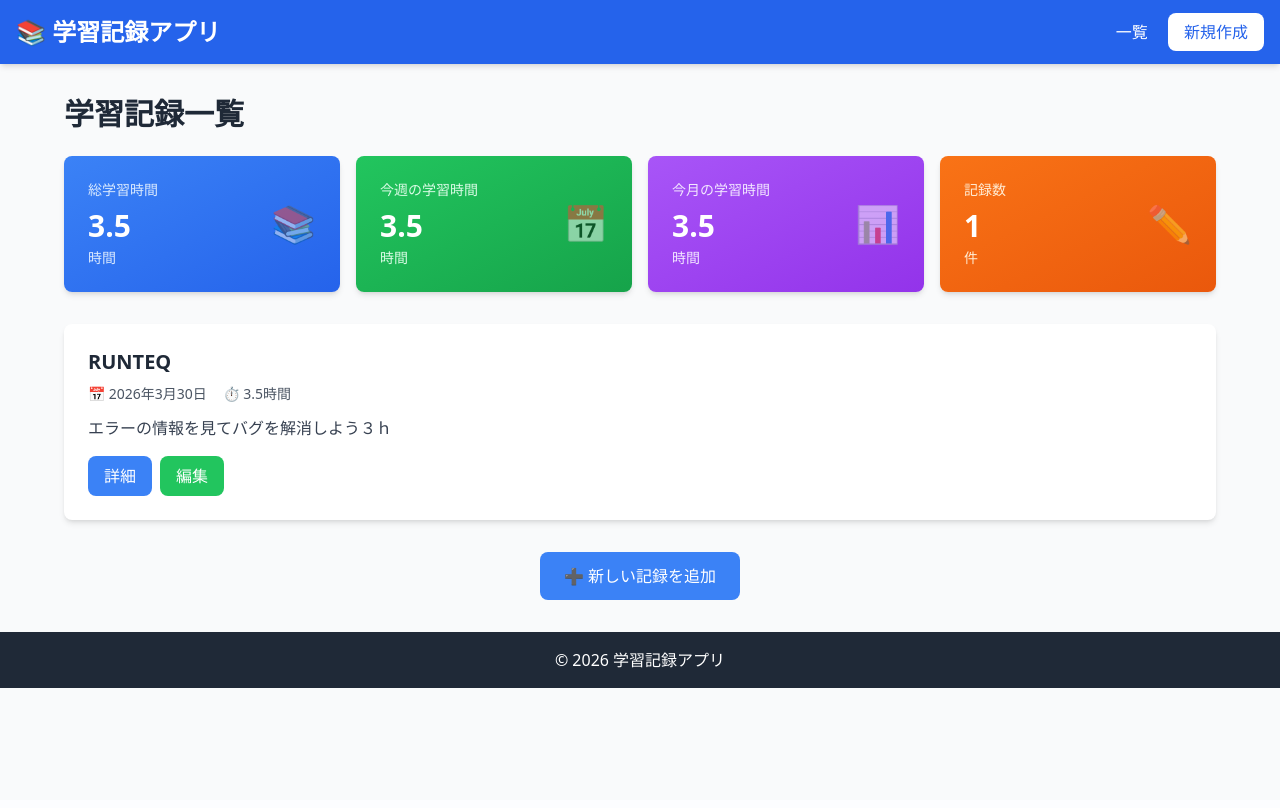
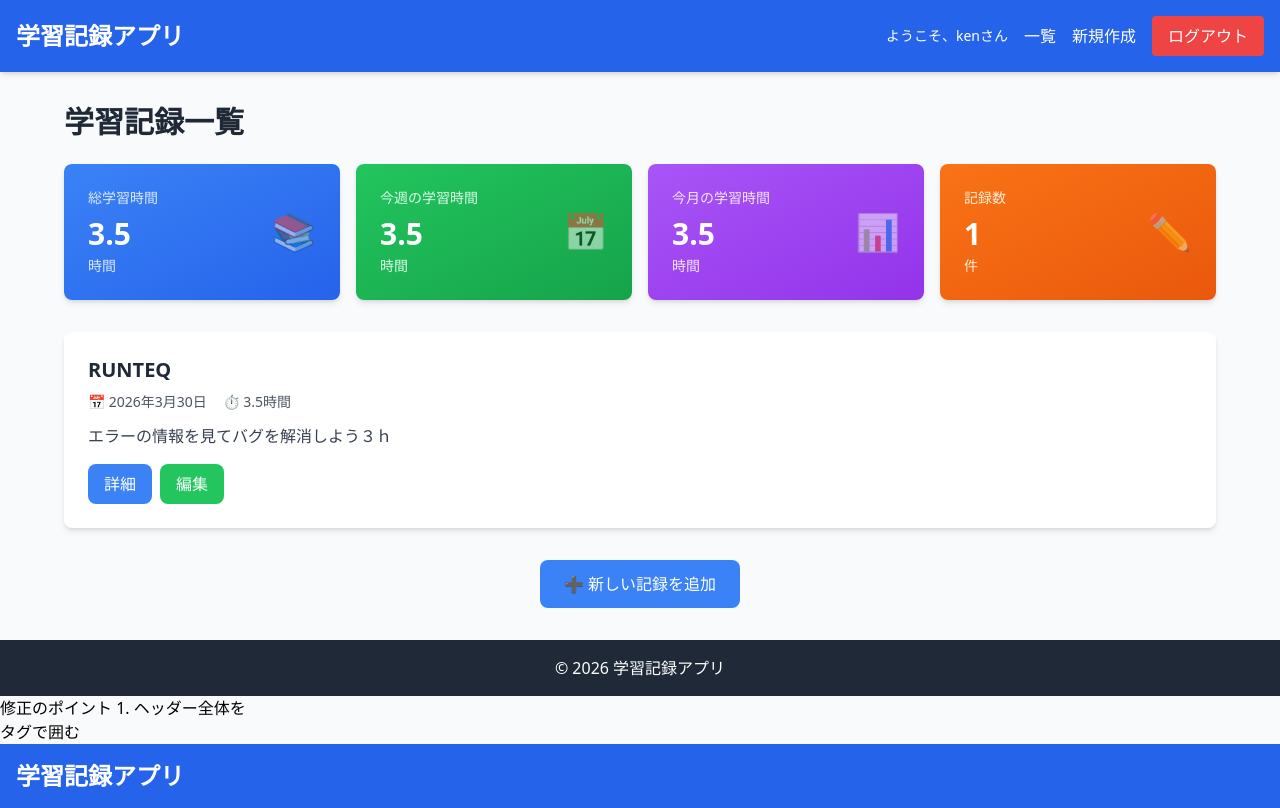
Before and after one commit to kenshirou12341234-ship-it/study_tracker, a Django app: page /records/ in a window 1280 px wide. Before the commit the page ends 688 px from the top, so only its background shows below. Run offline with Django 5.2, Linux system fonts and the light colour scheme; a user stored in the database is signed in; data comes from the database, SQL or seed files in the repository; both versions use the stored data as it was after the commit; some libraries are stand-ins or nearby versions.

Commit message:
Update forms and templates

```diff
--- a/config/urls.py
+++ b/config/urls.py
@@ -1,14 +1,20 @@
 from django.contrib import admin
 from django.urls import path, include
 from django.views.generic import RedirectView
-from django.conf import settings
-from django.conf.urls.static import static
-from records.views import register  # ← 追加
+from django.contrib.auth import views as auth_views
+from records.views import register
 
 urlpatterns = [
     path('admin/', admin.site.urls),
-    path('accounts/register/', register, name='register'),  # ← 追加
-    path('accounts/', include('django.contrib.auth.urls')),  # ← ここに追加！
+
+    # アカウント関連
+    path('accounts/register/', register, name='register'),
+    path('accounts/login/', auth_views.LoginView.as_view(template_name='registration/login.html'), name='login'),  # ← 修正
+    path('accounts/logout/', auth_views.LogoutView.as_view(), name='logout'),
+
+    # 学習記録関連
     path('records/', include('records.urls')),
+
+    # ルート URL → 学習記録一覧にリダイレクト
     path('', RedirectView.as_view(url='/records/', permanent=False)),
 ]
--- a/records/models.py
+++ b/records/models.py
@@ -8,8 +8,8 @@ User = get_user_model()
 class StudyRecord(models.Model):
     """学習記録モデル"""
     user = models.ForeignKey(User, on_delete=models.CASCADE)
-    title = models.CharField('タイトル', max_length=200)
-    content = models.TextField('学習内容')
+    title = models.CharField('タイトル', max_length=200, blank=True)
+    content = models.TextField('学習内容', blank=True)
     hours = models.DecimalField('学習時間（時間）', max_digits=4, decimal_places=1)
     date = models.DateField('学習日', default=timezone.now)
     created_at = models.DateTimeField('作成日時', auto_now_add=True)
--- a/records/templates/records/base.html
+++ b/records/templates/records/base.html
@@ -15,22 +15,68 @@
     <!-- Tailwind CSS CDN -->
     <script src="https://cdn.tailwindcss.com"></script>
 </head>
-<body class="bg-gray-50 min-h-screen">
+<body class="bg-gray-50 min-h-screen flex flex-col">
     <!-- ヘッダー -->
     <header class="bg-blue-600 text-white shadow-md">
-        <nav class="container mx-auto px-4 py-4">
-            <div class="flex justify-between items-center">
-                <h1 class="text-2xl font-bold">📚 学習記録アプリ</h1>
-                <div class="space-x-4">
-                    <a href="{% url 'records:list' %}" class="hover:text-blue-200 transition">一覧</a>
-                    <a href="{% url 'records:create' %}" class="bg-white text-blue-600 px-4 py-2 rounded-lg hover:bg-blue-50 transition">新規作成</a>
-                </div>
+        <div class="container mx-auto px-4 py-4">
+            <div class="flex items-center justify-between">
+                <!-- ロゴ・タイトル -->
+                <h1 class="text-2xl font-bold">
+                    <a href="{% url 'records:list' %}" class="hover:text-blue-200">
+                        学習記録アプリ
+                    </a>
+                </h1>
+
+                <!-- ナビゲーション -->
+                <nav class="flex items-center space-x-4">
+                    {% if user.is_authenticated %}
+                        <!-- ログイン済みの場合 -->
+                        <span class="text-sm">ようこそ、{{ user.username }}さん</span>
+                        <a href="{% url 'records:list' %}" class="hover:text-blue-200">一覧</a>
+                        <a href="{% url 'records:create' %}" class="hover:text-blue-200">新規作成</a>
+
+                        <!-- ログアウトフォーム -->
+                        <form method="post" action="{% url 'logout' %}" class="inline">
+                            {% csrf_token %}
+                            <button type="submit" class="bg-red-500 hover:bg-red-600 px-4 py-2 rounded transition duration-200">
+                                ログアウト
+                            </button>
+                        </form>
+                    {% else %}
+                        <!-- 未ログインの場合 -->
+                        <a href="{% url 'login' %}" class="bg-blue-500 hover:bg-blue-600 px-4 py-2 rounded transition duration-200">
+                            ログイン
+                        </a>
+                        <a href="{% url 'register' %}" class="bg-green-500 hover:bg-green-600 px-4 py-2 rounded transition duration-200">
+                            新規登録
+                        </a>
+                    {% endif %}
+                </nav>
             </div>
-        </nav>
+        </div>
     </header>
 
     <!-- メインコンテンツ -->
-    <main class="container mx-auto px-4 py-8">
+    <main class="container mx-auto px-4 py-8 flex-grow">
+        {% if messages %}
+            <div class="mb-6">
+                {% for message in messages %}
+                    <div class="rounded-lg p-4 mb-4
+                         {% if message.tags == 'success' %}
+                             bg-green-100 border border-green-400 text-green-700
+                         {% elif message.tags == 'error' %}
+                             bg-red-100 border border-red-400 text-red-700
+                         {% elif message.tags == 'warning' %}
+                             bg-yellow-100 border border-yellow-400 text-yellow-700
+                         {% else %}
+                             bg-blue-100 border border-blue-400 text-blue-700
+                         {% endif %}">
+                        <p class="font-medium">{{ message }}</p>
+                    </div>
+                {% endfor %}
+            </div>
+        {% endif %}
+
         {% block content %}
         {% endblock %}
     </main>
@@ -39,6 +85,24 @@
     <footer class="bg-gray-800 text-white text-center py-4 mt-auto">
         <p>&copy; 2026 学習記録アプリ</p>
     </footer>
+
+    <!-- ↓ ここから JavaScript（</body> の直前に配置） -->
+
+    <!-- メッセージ自動消去 -->
+    <script>
+        document.addEventListener('DOMContentLoaded', () => {
+            const messages = document.querySelectorAll('.mb-6 > div');
+            messages.forEach((message) => {
+                setTimeout(() => {
+                    message.style.transition = 'opacity 0.5s';
+                    message.style.opacity = '0';
+                    setTimeout(() => {
+                        message.remove();
+                    }, 500);
+                }, 3000); // 3000ミリ秒 = 3秒
+            });
+        });
+    </script>
 
     <!-- Service Worker の登録 -->
     <script>
@@ -56,3 +120,22 @@
     </script>
 </body>
 </html>
+修正のポイント
+1. ヘッダー全体を <header> タグで囲む
+<header class="bg-blue-600 text-white shadow-md">
+    <div class="container mx-auto px-4 py-4">
+        <div class="flex items-center justify-between">
+            <!-- ロゴ・タイトル -->
+            <h1 class="text-2xl font-bold">
+                <a href="{% url 'records:list' %}" class="hover:text-blue-200">
+                    学習記録アプリ
+                </a>
+            </h1>
+
+            <!-- ナビゲーション -->
+            <nav class="flex items-center space-x-4">
+                <!-- ログイン・ログアウトのリンク -->
+            </nav>
+        </div>
+    </div>
+</header>
```
Also changed, not shown: records/forms.py (+13 -6 lines), records/templates/records/detail.html (+24 -16 lines), db.sqlite3, records/migrations/0002_alter_studyrecord_content_alter_studyrecord_title.py (added).
